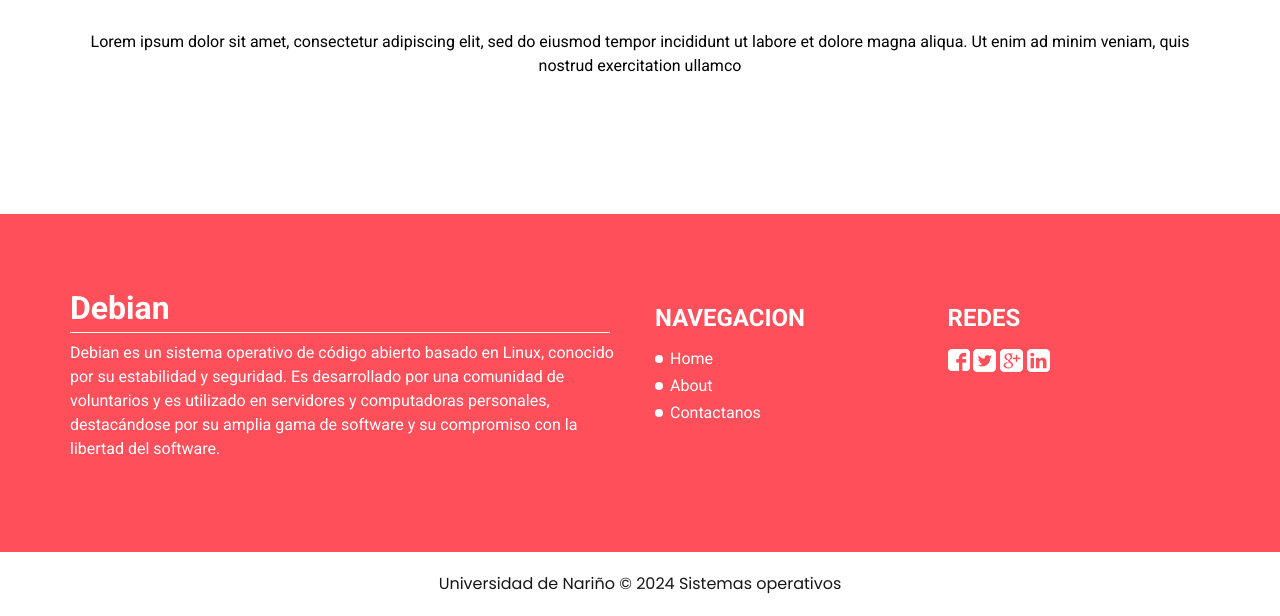
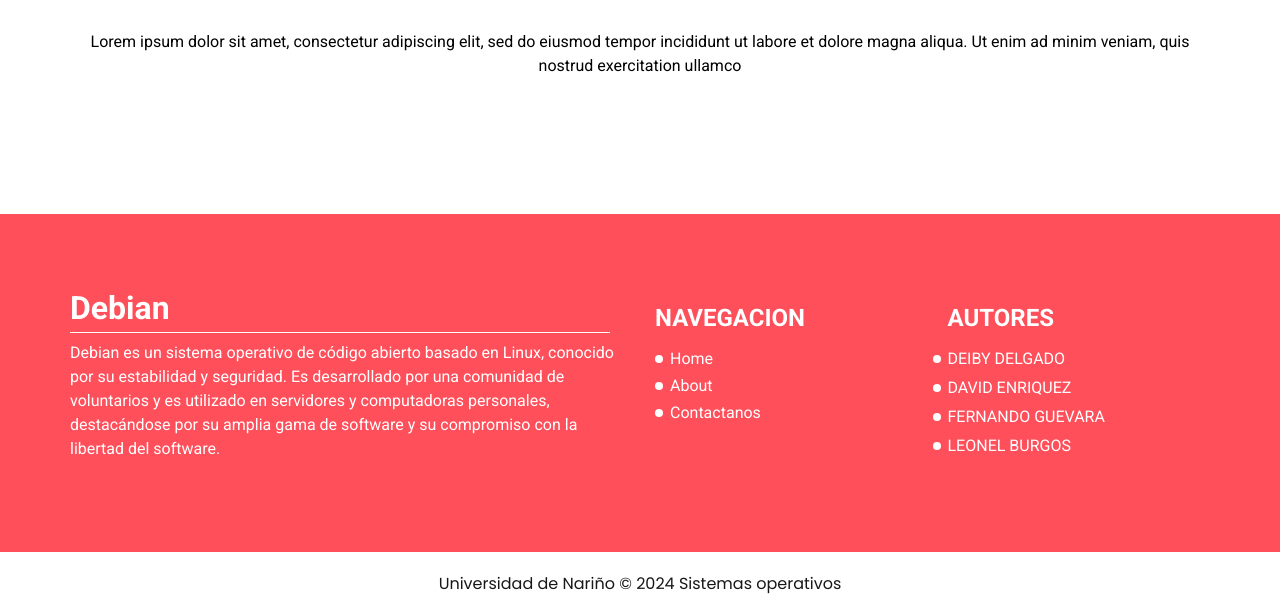
Before and after one commit to deiby0710/pagina_debian, a plain HTML site: page instalacion.html in a window 1280 px wide. Shown: the part 928-1544 px from the top of the page. Drawn offline with nearby package versions, Linux system fonts and the light colour scheme.

```diff
--- a/instalacion.html
+++ b/instalacion.html
@@ -8,9 +8,9 @@
   <!-- Mobile Metas -->
   <meta name="viewport" content="width=device-width, initial-scale=1, shrink-to-fit=no" />
   <!-- Site Metas -->
-  <meta name="keywords" content="" />
-  <meta name="description" content="" />
-  <meta name="author" content="" />
+  <meta name="keywords" content="Instalacion, configuracion, debian, sistema operativo" />
+  <meta name="description" content="Instalacion y configuración del sistema operativo debian" />
+  <meta name="author" content="DEIBY DELAGO, DAVID ENRIQUEZ, FERNANDO GUEVARA, LEONEL BURGOS" />
 
   <title>Debian</title>
   <link rel="icon" href="images/logo_debian.png">
@@ -88,7 +88,7 @@
   </section>
   <!-- end about section -->
 
-<!-- Informacion -->
+<!-- info section -->
 <section class="info_section layout_padding">
   <div class="container">
     <div class="row">
@@ -129,21 +129,23 @@
       <div class="col-md-3">
         <div class="discover">
           <h4>
-              Redes
+            AUTORES
           </h4>
-            <div class="social-box">
-              <a href="">
-                <img src="images/facebook.png" alt="">
-              </a>
-              <a href="">
-                <img src="images/twitter.png" alt="">
-              </a>
-              <a href="">
-                <img src="images/google-plus.png" alt="">
-              </a>
-              <a href="">
-                <img src="images/linkedin.png" alt="">
-              </a>
+          <div class="info-nav">
+            <ul>
+              <li>
+                  DEIBY DELGADO
+              </li>
+              <li>
+                  DAVID ENRIQUEZ
+              </li>
+              <li>
+                  FERNANDO GUEVARA
+              </li>
+              <li>
+                  LEONEL BURGOS
+              </li>
+            </ul>
           </div>
         </div>
       </div>
```
Also changed, not shown: contact.html (+11 -61 lines), index.html (+11 -61 lines). Lines whose indentation alone changed are shown as unchanged.
